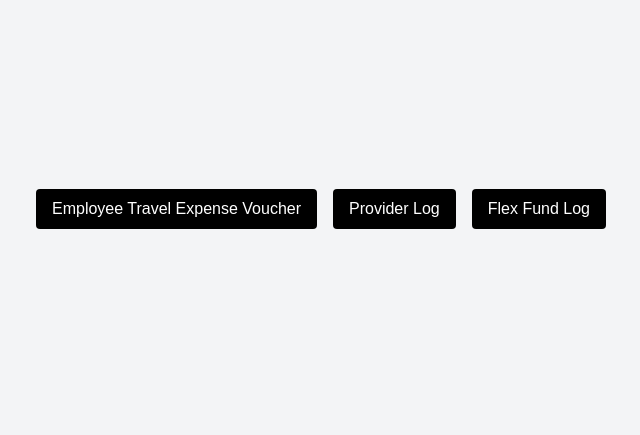
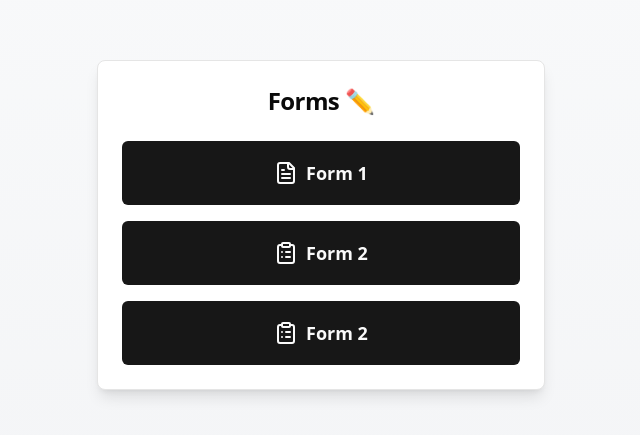
Before and after one commit to cfgjc24/Team-3, a Next.js app: page /form in a window 1280 px wide. Shown: the part 175-610 px from the top of the page, without its empty margins (319-959 px from the left). Built offline with nearby package versions, Linux system fonts and the light colour scheme.

Commit message:
form change

```diff
--- a/src/app/form/page.tsx
+++ b/src/app/form/page.tsx
@@ -1,6 +1,10 @@
-"use client"; // Marks this as a Client Component
+"use client";
 
+import { AlertCircle } from "lucide-react";
 import { useState } from "react";
+import { Button } from "@/components/ui/button";
+import { Card, CardContent, CardHeader, CardTitle } from "@/components/ui/card";
+import { FileText, X, ClipboardList } from "lucide-react";
 
 export default function FormPage() {
   const [activeForm, setActiveForm] = useState(""); // State to manage active form
@@ -9,37 +13,55 @@ export default function FormPage() {
   const showForm1 = () => setActiveForm("travelExpense");
   const showForm2 = () => setActiveForm("providerLog");
   const showForm3 = () => setActiveForm("flexFund");
+  const resetForm = () => setActiveForm(""); // New handler to reset to form selection
 
   return (
-    <div className="flex flex-col items-center justify-center min-h-screen p-8 bg-gray-100">
-      <div className="space-x-4 mb-8">
-        {/* Black buttons to switch between forms */}
-        <button
-          className="bg-black text-white py-2 px-4 rounded hover:bg-gray-800"
+    <div className="flex flex-col min-h-screen p-4 sm:p-6 font-sans bg-gradient-to-b from-gray-50 to-gray-100 dark:from-gray-900 dark:to-gray-800">
+      <main className="flex-grow flex flex-col gap-6 items-center justify-center">
+        {activeForm === "" ? (
+          <Card className="w-full max-w-md shadow-lg">
+            <CardHeader className="text-center">
+              <CardTitle className="text-2xl font-bold">Forms ✏️</CardTitle>
+            </CardHeader>
+            <CardContent className="flex flex-col gap-4">
+              <Button
                 onClick={showForm1}
+                className="w-full h-16 text-lg font-semibold"
+                variant="default"
               >
-          Employee Travel Expense Voucher
-        </button>
-
-        <button
-          className="bg-black text-white py-2 px-4 rounded hover:bg-gray-800"
+                <FileText className="mr-2 h-6 w-6" /> Form 1
+              </Button>
+              <Button
                 onClick={showForm2}
+                variant="default"
+                className="w-full h-16 text-lg font-semibold"
               >
-          Provider Log
-        </button>
-
-        <button
-          className="bg-black text-white py-2 px-4 rounded hover:bg-gray-800"
+                <ClipboardList className="mr-2 h-6 w-6" /> Form 2
+              </Button>
+              <Button
                 onClick={showForm3}
+                variant="default"
+                className="w-full h-16 text-lg font-semibold"
               >
-          Flex Fund Log
-        </button>
-      </div>
-
-      {/* Conditionally render the forms based on which button was clicked */}
+                <ClipboardList className="mr-2 h-6 w-6" /> Form 2
+              </Button>
+            </CardContent>
+          </Card>
+        ) : (
+          <div className="w-full max-w-2xl">
+            <Button
+              onClick={resetForm}
+              variant="outline"
+              className="mb-4"
+            >
+              <X className="mr-2 h-4 w-4" /> Back to Forms
+            </Button>
             {activeForm === "travelExpense" && <TravelExpenseForm />}
             {activeForm === "providerLog" && <ProviderLogForm />}
             {activeForm === "flexFund" && <FlexFundForm />}
+          </div>
+        )}
+      </main>
     </div>
   );
 }
--- a/src/app/onjobPage/page.tsx
+++ b/src/app/onjobPage/page.tsx
@@ -1,11 +1,10 @@
-'use client';
-
-import { useState } from "react";
-import Link from 'next/link';
+'use client'
+import { useState, useEffect } from "react";
 import { Button } from "@/components/ui/button";
 import { Card, CardContent, CardHeader, CardTitle } from "@/components/ui/card";
-import { AlertCircle, FileText, X, ClipboardList, MapPin } from "lucide-react";
+import { AlertCircle, FileText, X, ClipboardList } from "lucide-react";
 import { Alert, AlertDescription, AlertTitle } from "@/components/ui/alert";
+import LocationComponent from "@/components/location";
 
 // Mock function to simulate sending emails
 const sendEmails = (recipients: string[], template: string) => {
@@ -16,6 +15,16 @@ const sendEmails = (recipients: string[], template: string) => {
 
 export default function Home() {
   const [alertSent, setAlertSent] = useState(false);
+  const [location, setLocation] = useState<string | null>(null);
+
+  const handleLocationUpdate = (newLocation: string) => {
+    setLocation(newLocation);
+  };
+
+  const handleRecordMeeting = () => {
+    console.log("Meeting recording started.");
+    window.location.href = "/record";
+  };
 
   const handleEmergencyAlert = async () => {
     const recipients = ["dlm352@cornell.edu", "thediegomarques@gmail.com"];
@@ -23,7 +32,7 @@ export default function Home() {
       Subject: Emergency Alert - Childcare Volunteer Session
       An emergency alert has been triggered during a Childcare Volunteer Session.
       Please respond immediately.
-      Location: Unknown Location
+      Location: ${location || "Unknown Location"}
       This is an automated message. Do not reply.
     `;
     try {
@@ -39,6 +48,11 @@ export default function Home() {
     console.log("Session ended.");
   };
 
+  const handleSignForm = () => {
+    // Navigate to the form page
+    window.location.href = "/form";
+  };
+
   return (
     <div className="flex flex-col min-h-screen p-4 sm:p-6 font-sans bg-gradient-to-b from-gray-50 to-gray-100 dark:from-gray-900 dark:to-gray-800">
       <main className="flex-grow flex flex-col gap-6 items-center justify-center">
@@ -47,21 +61,21 @@ export default function Home() {
             <CardTitle className="text-2xl font-bold">Provider Toolkit 🛠️</CardTitle>
           </CardHeader>
           <CardContent className="flex flex-col gap-4">
-            <Link href="/record" passHref>
-              <Button className="w-full h-16 text-lg font-semibold" variant="default">
-                <FileText className="mr-2 h-6 w-6" /> Record Meeting
-              </Button>
-            </Link>
-            <Link href="/form" passHref>
-              <Button variant="default" className="w-full h-16 text-lg font-semibold">
-                <ClipboardList className="mr-2 h-6 w-6" /> Sign Form
-              </Button>
-            </Link>
-            <Link href="/gps" passHref>
-              <Button variant="default" className="w-full h-16 text-lg font-semibold">
-                <MapPin className="mr-2 h-6 w-6" /> GPS
-              </Button>
-            </Link>
+            <LocationComponent onLocationUpdate={handleLocationUpdate} />
+            <Button
+              onClick={handleRecordMeeting}
+              className="w-full h-16 text-lg font-semibold"
+              variant="default"
+            >
+              <FileText className="mr-2 h-6 w-6" /> Record Meeting
+            </Button>
+            <Button
+              onClick={handleSignForm}
+              variant="default"
+              className="w-full h-16 text-lg font-semibold"
+            >
+              <ClipboardList className="mr-2 h-6 w-6" /> Sign Form
+            </Button>
             <Button
               onClick={handleEmergencyAlert}
               variant="destructive"
@@ -77,7 +91,6 @@ export default function Home() {
             >
               <X className="mr-2 h-6 w-6" /> End Session
             </Button>
-
           </CardContent>
         </Card>
         {alertSent && (
```
Lines whose indentation alone changed are shown as unchanged.
